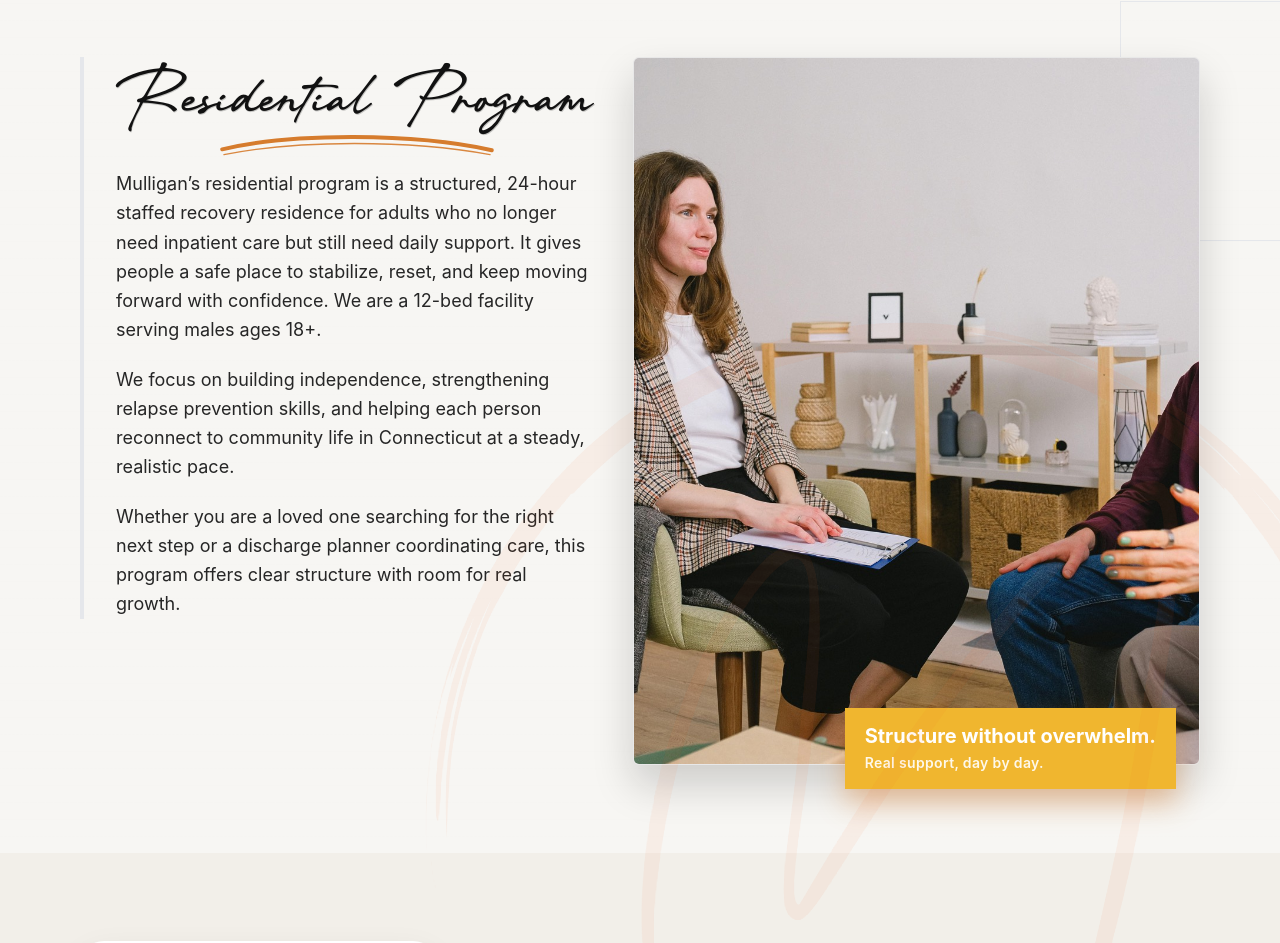
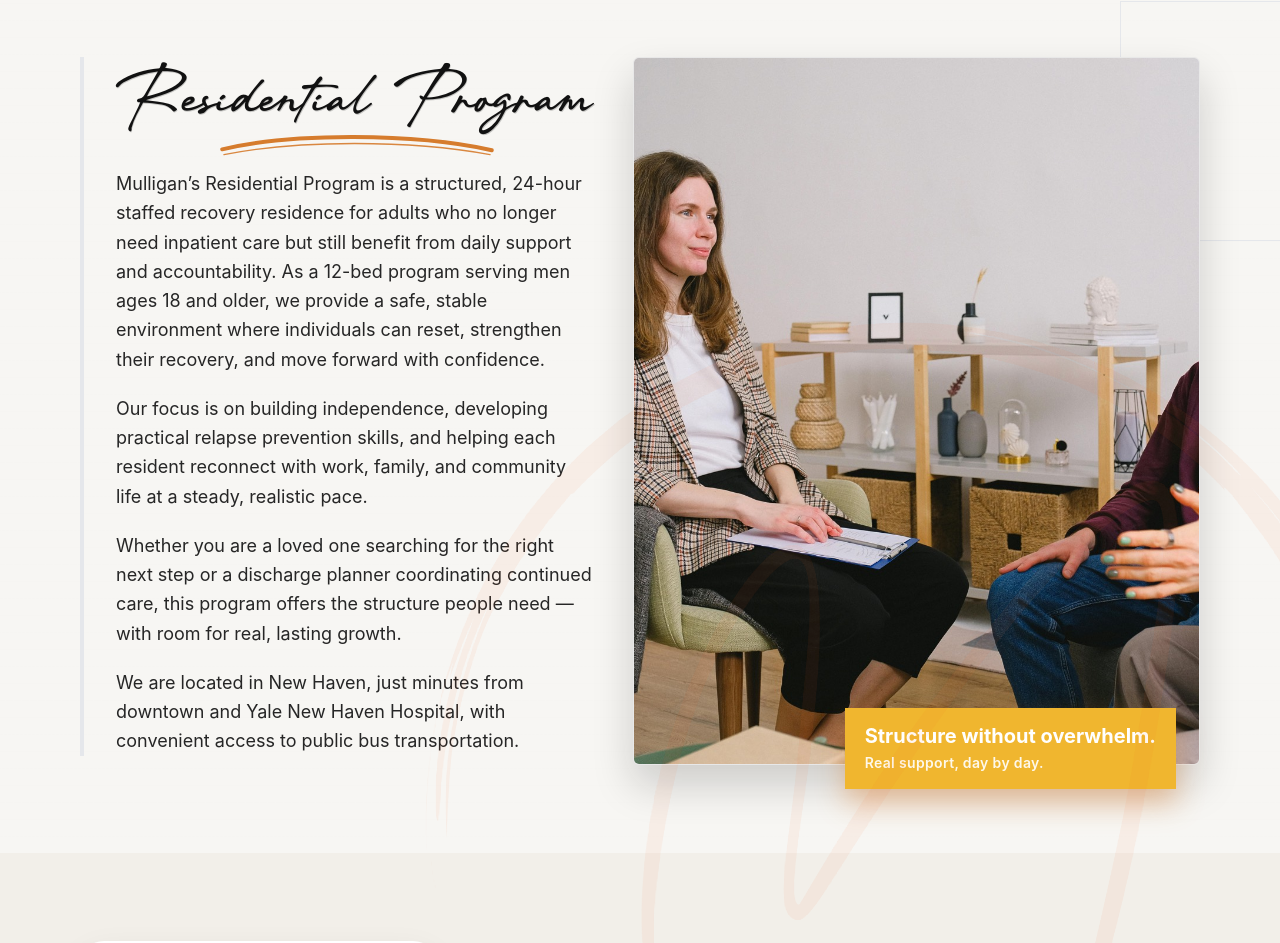
Before and after one commit to MaxMRC-CT/mulligan-recovery-ct, a Next.js app: page /programs in a window 1280 px wide. Shown: the part 470-1413 px from the top of the page. Built offline with nearby package versions, Linux system fonts and the light colour scheme.

Commit message:
Update page.tsx

```diff
--- a/app/(routes)/programs/page.tsx
+++ b/app/(routes)/programs/page.tsx
@@ -42,17 +42,22 @@
                 </svg>
               </h2>
               <p className="mt-10 max-w-3xl text-lg leading-relaxed text-neutral-800">
-                Mulligan’s residential program is a structured, 24-hour staffed recovery residence for adults who no
-                longer need inpatient care but still need daily support. It gives people a safe place to stabilize,
-                reset, and keep moving forward with confidence. We are a 12-bed facility serving males ages 18+.
+                Mulligan’s Residential Program is a structured, 24-hour staffed recovery residence for adults who no
+                longer need inpatient care but still benefit from daily support and accountability. As a 12-bed program
+                serving men ages 18 and older, we provide a safe, stable environment where individuals can reset,
+                strengthen their recovery, and move forward with confidence.
               </p>
               <p className="mt-5 max-w-3xl text-lg leading-relaxed text-neutral-800">
-                We focus on building independence, strengthening relapse prevention skills, and helping each person
-                reconnect to community life in Connecticut at a steady, realistic pace.
+                Our focus is on building independence, developing practical relapse prevention skills, and helping each
+                resident reconnect with work, family, and community life at a steady, realistic pace.
               </p>
               <p className="mt-5 max-w-3xl text-lg leading-relaxed text-neutral-800">
-                Whether you are a loved one searching for the right next step or a discharge planner coordinating care,
-                this program offers clear structure with room for real growth.
+                Whether you are a loved one searching for the right next step or a discharge planner coordinating
+                continued care, this program offers the structure people need — with room for real, lasting growth.
+              </p>
+              <p className="mt-5 max-w-3xl text-lg leading-relaxed text-neutral-800">
+                We are located in New Haven, just minutes from downtown and Yale New Haven Hospital, with convenient
+                access to public bus transportation.
               </p>
             </div>
 
```
